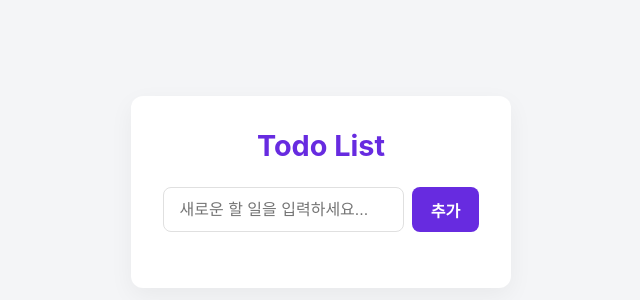
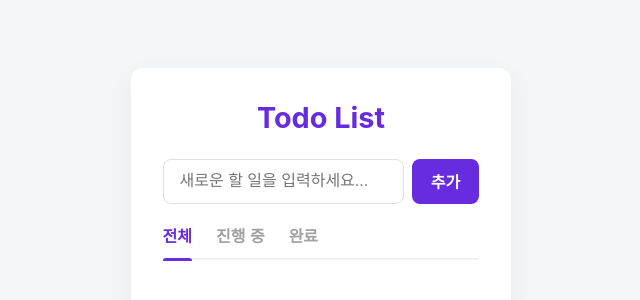
Before and after one commit to agape6614/kakao-assignment-1, a React (Vite) app in the folder assignment-1/: page / in a window 1280 px wide. Shown: the part 208-508 px from the top of the page, without its empty margins (319-959 px from the left). Built offline with nearby package versions, Linux system fonts and the light colour scheme; the HTML template or start-up script is replaced by a standard one.

Commit message:
Filtering

```diff
--- a/assignment-1/src/App.css
+++ b/assignment-1/src/App.css
@@ -8,7 +8,7 @@
 }
 
 .header h1 {
-  color: #672be0; /* 메인 컬러 적용 */
+  color: #672be0;
   font-size: 1.8rem;
   margin-bottom: 1.5rem;
   text-align: center;
@@ -31,13 +31,12 @@
   transition: border-color 0.2s;
 }
 
-/* 입력창 클릭 시 메인 컬러 테두리 강조 */
 .todo-input:focus {
   border-color: #672be0;
 }
 
 .add-button {
-  background-color: #672be0; /* 메인 컬러 적용 */
+  background-color: #672be0;
   color: white;
   border: none;
   padding: 0 1.2rem;
@@ -49,7 +48,7 @@
 }
 
 .add-button:hover {
-  background-color: #551fd0; /* 호버 시 약간 어두운 메인 컬러 */
+  background-color: #551fd0;
 }
 
 .error-message {
@@ -59,10 +58,51 @@
   padding-left: 0.5rem;
 }
 
+/* ⭐️ 필터 탭 스타일 추가 */
+.filter-tabs {
+  display: flex;
+  gap: 1.5rem;
+  border-bottom: 2px solid #f0f0f0;
+  margin-top: 1rem;
+  margin-bottom: 1.5rem;
+  padding-bottom: 0.5rem;
+}
+
+.filter-btn {
+  background: none;
+  border: none;
+  font-size: 1rem;
+  color: #a0a0a0;
+  cursor: pointer;
+  font-weight: 600;
+  padding: 0.2rem 0;
+  position: relative; /* 활성화 밑줄을 위한 포지션 기준점 */
+  transition: color 0.2s;
+}
+
+.filter-btn:hover {
+  color: #672be0;
+}
+
+/* 활성화된 탭 스타일: 메인 컬러 적용 및 하단 밑줄 생성 */
+.filter-btn.active {
+  color: #672be0;
+}
+
+.filter-btn.active::after {
+  content: '';
+  position: absolute;
+  bottom: -0.65rem; /* border-bottom 선에 겹치도록 조정 */
+  left: 0;
+  width: 100%;
+  height: 3px;
+  background-color: #672be0;
+  border-radius: 3px 3px 0 0;
+}
+
 .todo-list {
   list-style: none;
   padding: 0;
-  margin-top: 1.5rem;
   display: flex;
   flex-direction: column;
   gap: 0.8rem;
@@ -95,7 +135,6 @@
   transition: color 0.2s;
 }
 
-/* 완료된 상태일 때 텍스트 시각적 처리 */
 .todo-item.completed .todo-text {
   text-decoration: line-through;
   color: #a0a0a0;
@@ -104,7 +143,7 @@
 .edit-input {
   flex: 1;
   padding: 0.5rem;
-  border: 1px solid #672be0; /* 수정창은 메인 컬러 테두리 사용 */
+  border: 1px solid #672be0;
   border-radius: 4px;
   font-size: 1rem;
   outline: none;
@@ -115,7 +154,6 @@
   gap: 0.5rem;
 }
 
-/* 개별 액션 버튼들 깔끔한 파스텔톤 처리 */
 .action-buttons button {
   background: none;
   border: none;
--- a/assignment-1/src/App.jsx
+++ b/assignment-1/src/App.jsx
@@ -7,40 +7,40 @@ function App() {
   const [inputValue, setInputValue] = useState('');
   const [errorMessage, setErrorMessage] = useState('');
 
-  // 수정 관련 상태 관리: 현재 수정 중인 Todo의 ID, 수정할 텍스트 입력값
+  // 수정 관련 상태 관리
   const [editingId, setEditingId] = useState(null);
   const [editValue, setEditValue] = useState('');
 
-  // 1. Todo 추가 함수 (Create)
+  // ⭐️ 탭 필터 상태 관리: 'all'(전체), 'active'(진행 중), 'completed'(완료)
+  const [filter, setFilter] = useState('all');
+
+  // Todo 추가 함수
   const handleAddTodo = (e) => {
-    e.preventDefault(); // 폼 제출 시 페이지 새로고침 방지
+    e.preventDefault();
 
-    // 빈 값 유효성 검사
     if (inputValue.trim() === '') {
       setErrorMessage('할 일을 입력해주세요!');
       return;
     }
 
-    // 새로운 Todo 객체 생성
     const newTodo = {
       id: Date.now(),
       text: inputValue,
-      isCompleted: false, // 기본값은 미완료 상태
+      isCompleted: false,
     };
 
-    // 기존 목록에 새 Todo를 추가하고 입력창/에러 메시지 초기화
     setTodos([...todos, newTodo]);
     setInputValue('');
     setErrorMessage('');
   };
 
-  // 2. Todo 삭제 함수 (Delete)
+  // Todo 삭제 함수
   const handleDeleteTodo = (id) => {
     const filteredTodos = todos.filter((todo) => todo.id !== id);
     setTodos(filteredTodos);
   };
 
-  // 3. Todo 완료 상태 토글 함수 (Update - Complete)
+  // Todo 완료 상태 토글 함수
   const handleToggleComplete = (id) => {
     const updatedTodos = todos.map((todo) =>
       todo.id === id ? { ...todo, isCompleted: !todo.isCompleted } : todo
@@ -48,15 +48,14 @@ function App() {
     setTodos(updatedTodos);
   };
 
-  // 4. 인라인 수정 모드 시작 (Update - Edit Start)
+  // 인라인 수정 모드 시작
   const handleStartEdit = (id, currentText) => {
     setEditingId(id);
     setEditValue(currentText);
   };
 
-  // 5. 인라인 수정 내용 저장 (Update - Edit Save)
+  // 인라인 수정 내용 저장
   const handleSaveEdit = (id) => {
-    // 수정 내용이 비어있는지 검사
     if (editValue.trim() === '') {
       alert('수정할 내용을 입력하거나 취소를 눌러주세요.');
       return;
@@ -66,17 +65,22 @@ function App() {
       todo.id === id ? { ...todo, text: editValue } : todo
     );
     setTodos(updatedTodos);
-
-    // 수정 모드 종료 및 초기화
     setEditingId(null);
     setEditValue('');
   };
 
-  // 6. 인라인 수정 취소 (Update - Edit Cancel)
+  // 인라인 수정 취소
   const handleCancelEdit = () => {
     setEditingId(null);
     setEditValue('');
   };
+
+  // ⭐️ 렌더링할 목록 계산: 현재 선택된 탭(filter) 상태에 따라 배열을 거릅니다.
+  const filteredTodos = todos.filter((todo) => {
+    if (filter === 'active') return !todo.isCompleted; // 진행 중인 항목만
+    if (filter === 'completed') return todo.isCompleted; // 완료된 항목만
+    return true; // 'all' 일 때는 조건 없이 모두 반환
+  });
 
   return (
     <div className="app-container">
@@ -97,15 +101,35 @@ function App() {
           <button type="submit" className="add-button">추가</button>
         </form>
 
-        {/* 조건부 렌더링: 에러 메시지가 있을 때만 표시 */}
         {errorMessage && <p className="error-message">{errorMessage}</p>}
 
-        {/* Todo 목록 렌더링 */}
+        {/* ⭐️ 필터링 탭 영역 */}
+        <div className="filter-tabs">
+          <button
+            className={`filter-btn ${filter === 'all' ? 'active' : ''}`}
+            onClick={() => setFilter('all')}
+          >
+            전체
+          </button>
+          <button
+            className={`filter-btn ${filter === 'active' ? 'active' : ''}`}
+            onClick={() => setFilter('active')}
+          >
+            진행 중
+          </button>
+          <button
+            className={`filter-btn ${filter === 'completed' ? 'active' : ''}`}
+            onClick={() => setFilter('completed')}
+          >
+            완료
+          </button>
+        </div>
+
+        {/* Todo 목록 렌더링 (원본 todos가 아닌 filteredTodos 배열을 순회) */}
         <ul className="todo-list">
-          {todos.map((todo) => (
+          {filteredTodos.map((todo) => (
             <li key={todo.id} className={`todo-item ${todo.isCompleted ? 'completed' : ''}`}>
 
-              {/* 현재 항목이 수정 모드인지 확인하여 UI를 다르게 렌더링 */}
               {editingId === todo.id ? (
                 <div className="edit-mode">
                   <input
--- a/assignment-1/src/index.css
+++ b/assignment-1/src/index.css
@@ -6,7 +6,6 @@
 
 body {
   font-family: -apple-system, BlinkMacSystemFont, "Segoe UI", Roboto, Helvetica, Arial, sans-serif;
-  /* 앱이 돋보이도록 배경을 부드러운 밝은 회색으로 설정 */
   background-color: #f4f5f7;
   color: #333;
   display: flex;
```
